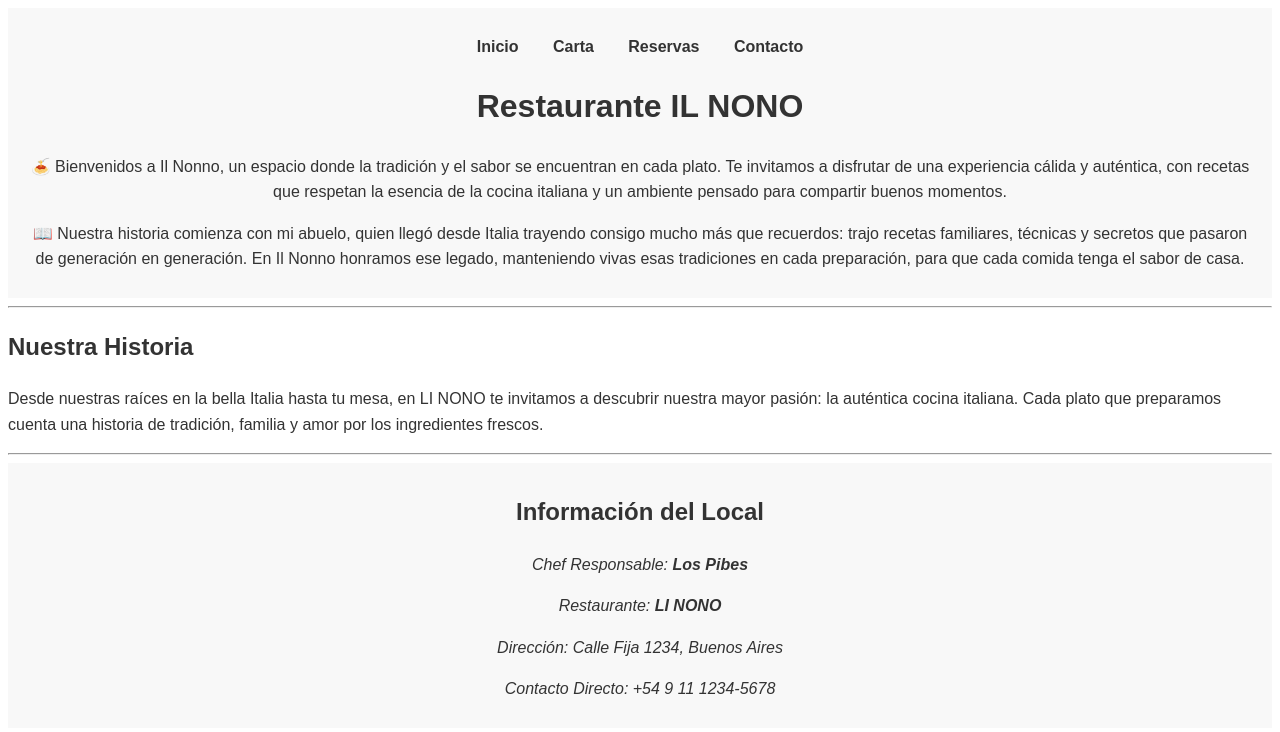
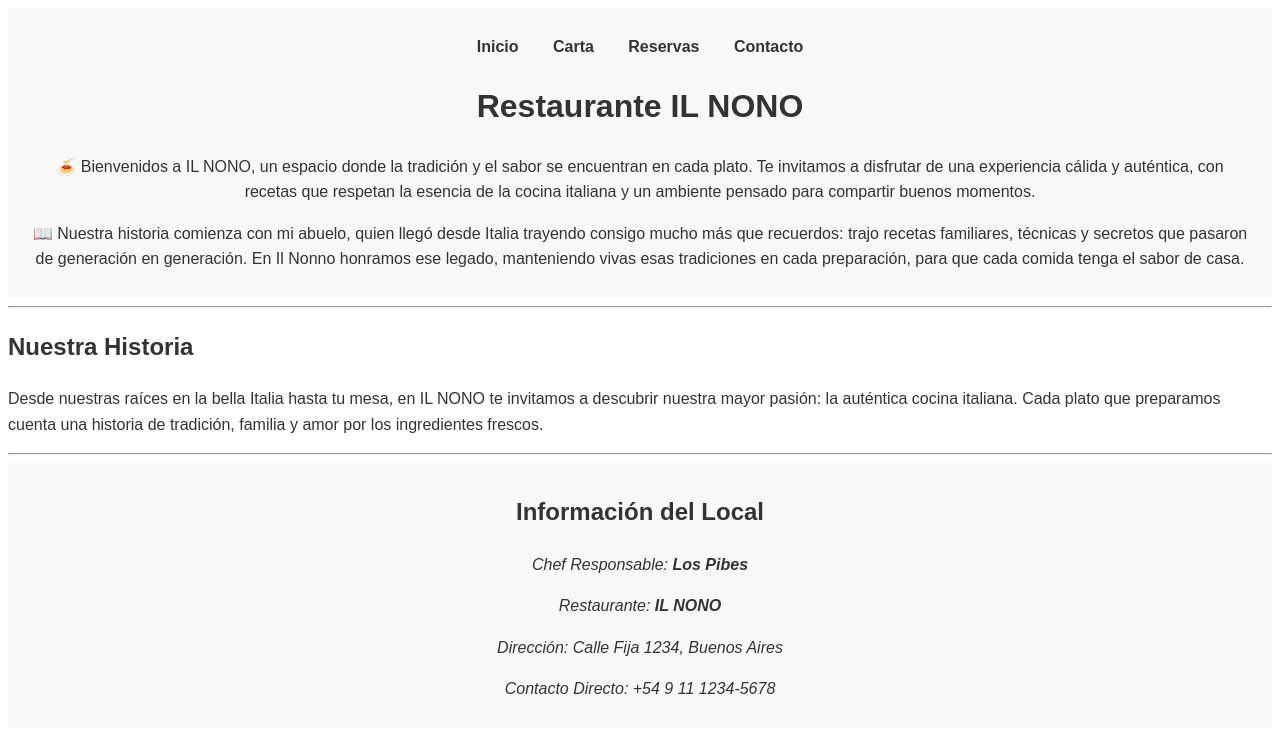
Before and after one commit to MartinezJesusEzequiel/Proyecto-LINONO, a plain HTML site: page index.html in a window 1280 px wide. Drawn offline with Linux system fonts and the light colour scheme.

Commit message:
coorecciones
correjimos titulos en html

```diff
--- a/index.html
+++ b/index.html
@@ -4,7 +4,7 @@
 <head>
     <meta charset="UTF-8">
     <meta name="viewport" content="width=device-width, initial-scale=1.0">
-    <title>Restaurante LI NONO</title>
+    <title>Restaurante IL NONO</title>
     <link rel="stylesheet" href="style.css">
 </head>
 
@@ -20,7 +20,7 @@
         </nav>
 
         <h1>Restaurante IL NONO</h1>
-        <p>🍝 Bienvenidos a Il Nonno, un espacio donde la tradición y el sabor se encuentran en cada plato. Te invitamos a disfrutar de una experiencia cálida y auténtica, con recetas que respetan la esencia de la cocina italiana y un ambiente pensado para compartir buenos momentos.</p>
+        <p>🍝 Bienvenidos a IL NONO, un espacio donde la tradición y el sabor se encuentran en cada plato. Te invitamos a disfrutar de una experiencia cálida y auténtica, con recetas que respetan la esencia de la cocina italiana y un ambiente pensado para compartir buenos momentos.</p>
         <p>📖 Nuestra historia comienza con mi abuelo, quien llegó desde Italia trayendo consigo mucho más que recuerdos: trajo recetas familiares, técnicas y secretos que pasaron de generación en generación. En Il Nonno honramos ese legado, manteniendo vivas esas tradiciones en cada preparación, para que cada comida tenga el sabor de casa.</p>
     </header>
     <hr>
@@ -29,7 +29,7 @@
         <section aria-labelledby="historia-titulo">
             <h2 id="historia-titulo">Nuestra Historia</h2>
             <p>
-                Desde nuestras raíces en la bella Italia hasta tu mesa, en LI NONO te invitamos a
+                Desde nuestras raíces en la bella Italia hasta tu mesa, en IL NONO te invitamos a
                 descubrir nuestra mayor pasión: la auténtica cocina italiana. Cada plato que preparamos
                 cuenta una historia de tradición, familia y amor por los ingredientes frescos.
             </p>
@@ -42,7 +42,7 @@
         <h2>Información del Local</h2>
         <address>
             <p>Chef Responsable: <strong>Los Pibes</strong></p>
-            <p>Restaurante: <strong>LI NONO</strong></p>
+            <p>Restaurante: <strong>IL NONO</strong></p>
             <p>Dirección: Calle Fija 1234, Buenos Aires</p>
             <p>Contacto Directo: +54 9 11 1234-5678</p>
         </address>
```
Also changed, not shown: carta.html (+3 -3 lines), contacto.html (+3 -3 lines), reserva.html (+3 -3 lines).
